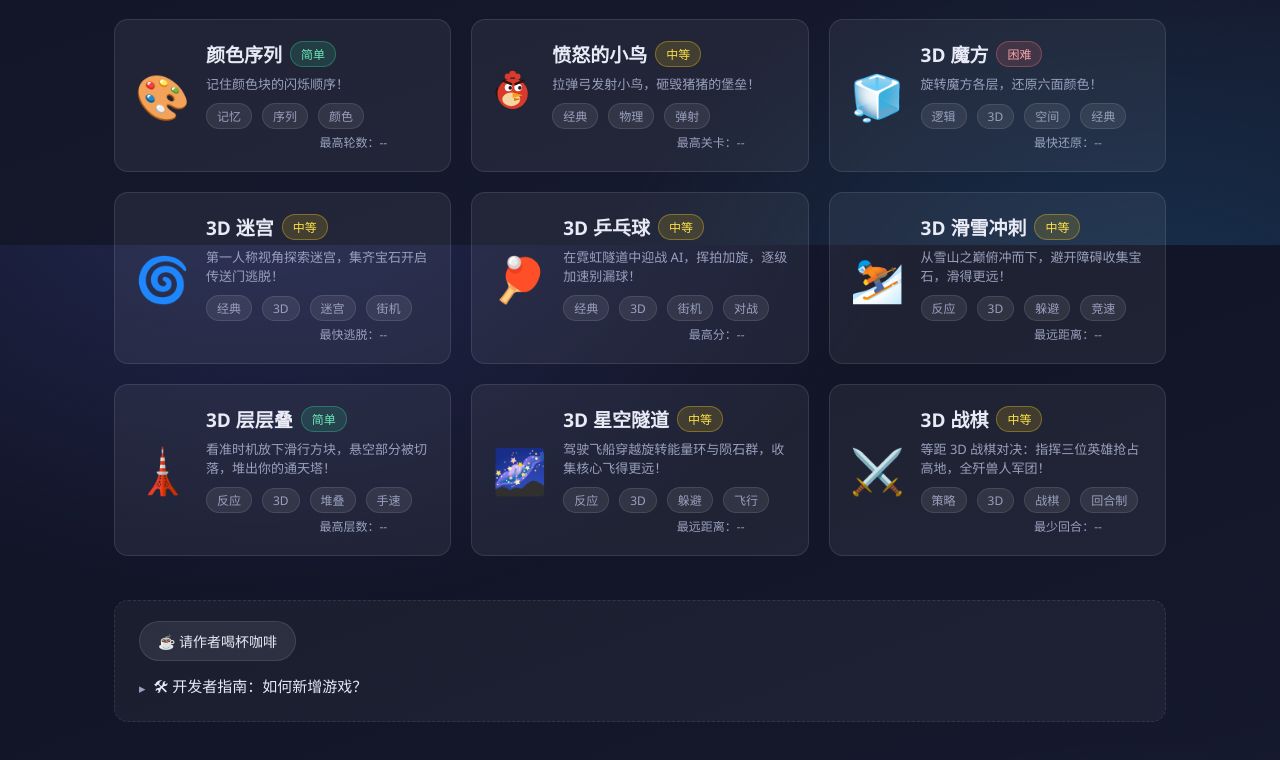
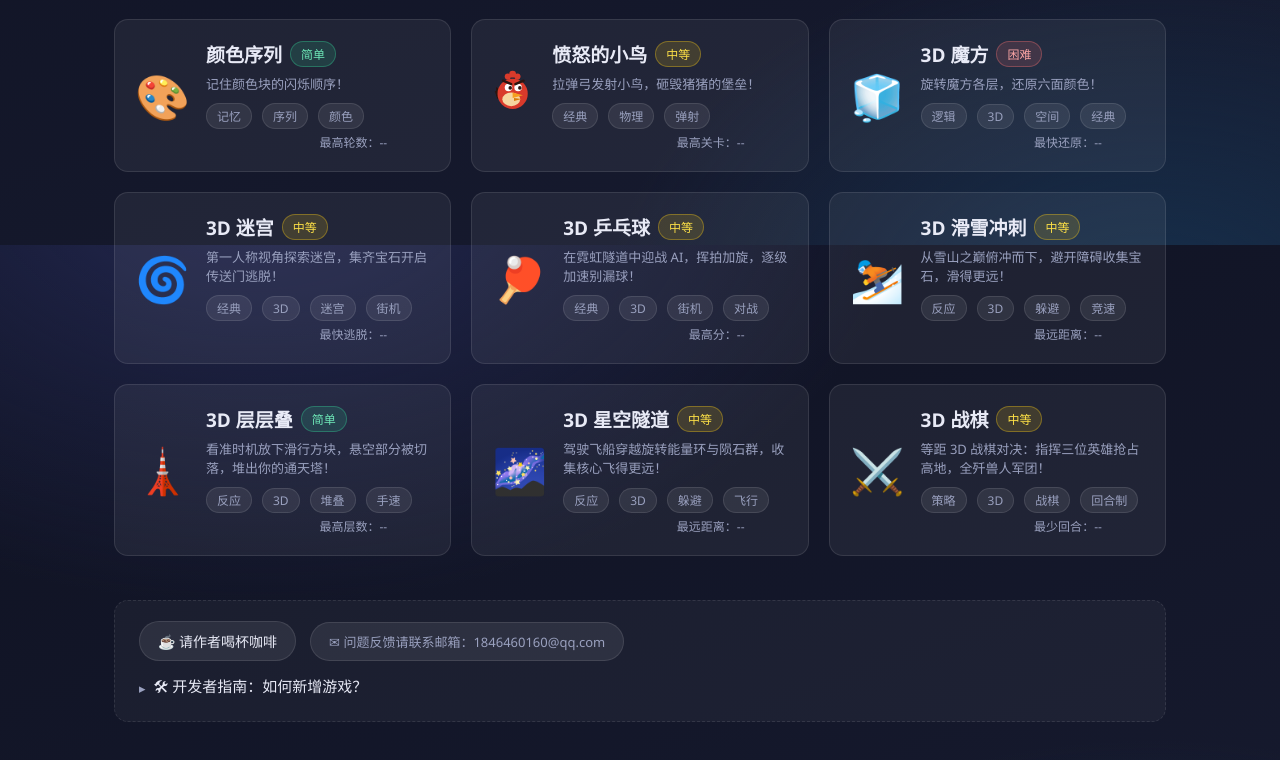
Before and after one commit to EKD5-dg/ai-puzzle-play, a React (Vite) app: page / in a window 1280 px wide. Shown: the part 1355-2115 px from the top of the page. Built offline with nearby package versions, Linux system fonts and the light colour scheme.

Commit message:
feat(feedback): 新增问题反馈邮箱入口 1846460160@qq.com——大厅页脚完整文案胶囊按钮（与捐赠按钮同行）+ GameShell 头部右上角轻量链接，均走 mailto 并预填主题，覆盖全部游戏页

```diff
--- a/src/App.tsx
+++ b/src/App.tsx
@@ -510,12 +510,21 @@ export default function App() {
           )}
 
           <footer className="lobby-footer">
+            <div className="footer-actions">
               <button
                 className="btn donate-footer-btn"
                 onClick={() => window.dispatchEvent(new CustomEvent('pp:donate-open'))}
               >
                 ☕ 请作者喝杯咖啡
               </button>
+              <a
+                className="btn feedback-mail-btn"
+                href="mailto:1846460160@qq.com?subject=PuzzlePlay%20%E9%97%AE%E9%A2%98%E5%8F%8D%E9%A6%88"
+                title="通过邮件反馈问题或建议"
+              >
+                ✉ 问题反馈请联系邮箱：1846460160@qq.com
+              </a>
+            </div>
             <details className="dev-guide">
               <summary>🛠 开发者指南：如何新增游戏？</summary>
               <p>
--- a/src/core/GameShell.tsx
+++ b/src/core/GameShell.tsx
@@ -18,9 +18,18 @@ export function GameShell({ meta, stats, onBack, children }: GameShellProps) {
   return (
     <div className="game-page">
       <header className="game-header">
-        <button className="btn btn-ghost" onClick={onBack}>
-          ← 返回大厅
-        </button>
+        <div className="game-header-top">
+          <button className="btn btn-ghost" onClick={onBack}>
+            ← 返回大厅
+          </button>
+          <a
+            className="btn btn-ghost game-feedback-link"
+            href="mailto:1846460160@qq.com?subject=PuzzlePlay%20%E9%97%AE%E9%A2%98%E5%8F%8D%E9%A6%88"
+            title="通过邮件反馈问题或建议"
+          >
+            ✉ 问题反馈
+          </a>
+        </div>
         <div className="game-title-row">
           <span className="game-icon" aria-hidden>
             {meta.icon}
--- a/src/index.css
+++ b/src/index.css
@@ -337,6 +337,24 @@ code {
 
 .game-header {
   margin-bottom: 28px;
+}
+
+.game-header-top {
+  display: flex;
+  align-items: center;
+  justify-content: space-between;
+  gap: 12px;
+}
+
+.game-feedback-link {
+  text-decoration: none;
+  color: var(--text-dim);
+  font-size: 13px;
+  padding: 6px 12px;
+}
+
+.game-feedback-link:hover {
+  color: var(--text);
 }
 
 .game-title-row {
@@ -2920,9 +2938,29 @@ code {
 }
 .donate-qr-placeholder small { font-size: 10.5px; opacity: 0.7; padding: 0 8px; }
 .donate-label { font-size: 13px; color: var(--text-dim); }
+.footer-actions {
+  display: flex;
+  flex-wrap: wrap;
+  align-items: center;
+  gap: 10px 14px;
+  margin-bottom: 14px;
+}
+
 .donate-footer-btn {
-  margin-bottom: 14px;
   border-radius: 999px;
+}
+
+.feedback-mail-btn {
+  border-radius: 999px;
+  display: inline-flex;
+  align-items: center;
+  text-decoration: none;
+  color: var(--text-dim);
+  font-size: 13px;
+}
+
+.feedback-mail-btn:hover {
+  color: var(--text);
 }
 
 /* ============ 广告位占位（AdSense 开通后生效） ============ */
```
Lines whose indentation alone changed are shown as unchanged.
